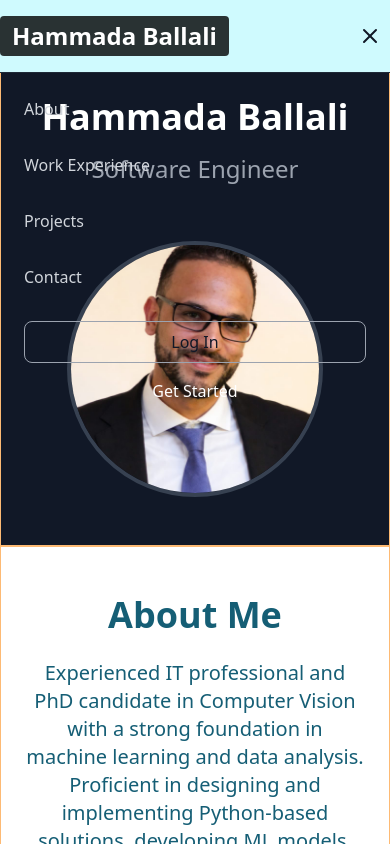
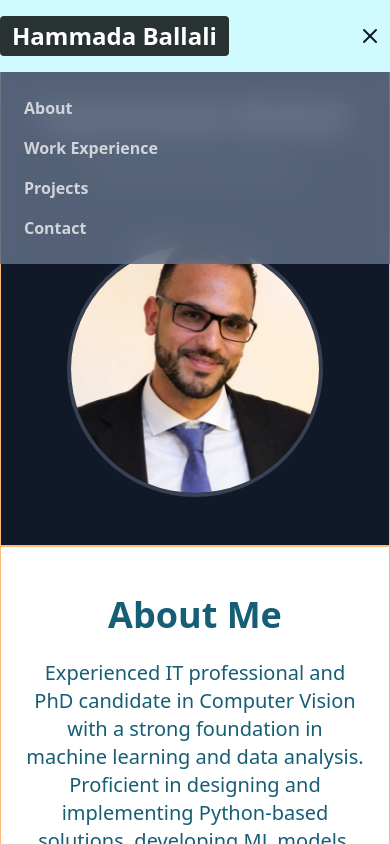
Before and after one commit to HammadaBE/Hammada-Ballali-Web-Portfolio, a React (Vite) app: page / in a window 390 px wide. Both pictures are taken after a click on the button 370 px from the left and 36 px from the top of the page. Shown: the top 844 px of the page. Built offline with nearby package versions, Linux system fonts and the light colour scheme.

Commit message:
Updated mobile layout

```diff
--- a/src/components/Card.jsx
+++ b/src/components/Card.jsx
@@ -3,7 +3,7 @@ const Card = (props) => {
     const { title, company, duration, description, imageUrl, link } = props;
 
     return (
-        <div className="w-1/2 bg-white rounded-lg shadow-md overflow-hidden whitespace-pre-line">
+        <div className="md:w-1/2 bg-white rounded-lg shadow-md overflow-hidden whitespace-pre-line">
             <img src={imageUrl} alt={title} className="w-full aspect-video object-contain" />
             <div className="p-4">
                 <h3 className="text-xl font-bold mb-2">{title}</h3>
--- a/src/components/Header.jsx
+++ b/src/components/Header.jsx
@@ -6,7 +6,7 @@ const Header = () => {
   const [isMenuOpen, setIsMenuOpen] = useState(false);
 
   return (
-    <nav className="py-4 lg:px-12 fixed top-0 left-0 right-0 bg-cyan-100 backdrop-blur-lg z-50 ">
+    <nav className="py-4 lg:px-12 fixed top-0 left-0 right-0 bg-cyan-100  z-50 ">
       <div className=" flex items-center justify-between">
 
         <div className="flex items-center">
@@ -52,44 +52,37 @@ const Header = () => {
 
       {/* Mobile Navigation */}
       {isMenuOpen && (
-        <div className="md:hidden absolute top-full left-0 w-full bg-tech-blue border-t border-gray-800 py-4 px-6">
-          <div className="flex flex-col space-y-4">
+        <div className="md:hidden absolute top-full left-0 w-full bg-slate-500/80 backdrop-blur-lg  border-gray-800 py-4 px-6">
+          <div className="flex flex-col space-y-4 text-gray-300 hover:text-white py-2 font-bold">
             <a
               href="about"
-              className="text-gray-300 hover:text-white py-2"
+              className=""
               onClick={() => setIsMenuOpen(false)}
             >
               About
             </a>
             <a
               href="#workExperience"
-              className="text-gray-300 hover:text-white py-2"
+              className=""
               onClick={() => setIsMenuOpen(false)}
             >
               Work Experience
             </a>
             <a
               href="#projects"
-              className="text-gray-300 hover:text-white py-2"
+              className=""
               onClick={() => setIsMenuOpen(false)}
             >
               Projects
             </a>
             <a
               href="#contacts"
-              className="text-gray-300 hover:text-white py-2"
+              className=""
               onClick={() => setIsMenuOpen(false)}
             >
               Contact
             </a>
-            <div className="flex flex-col space-y-2 pt-2">
-              <Button variant="outline" className="border-tech-purple text-tech-purple w-full">
-                Log In
-              </Button>
-              <Button className="bg-tech-purple hover:bg-tech-violet text-white w-full">
-                Get Started
-              </Button>
-            </div>
+
           </div>
         </div>
       )}
```
